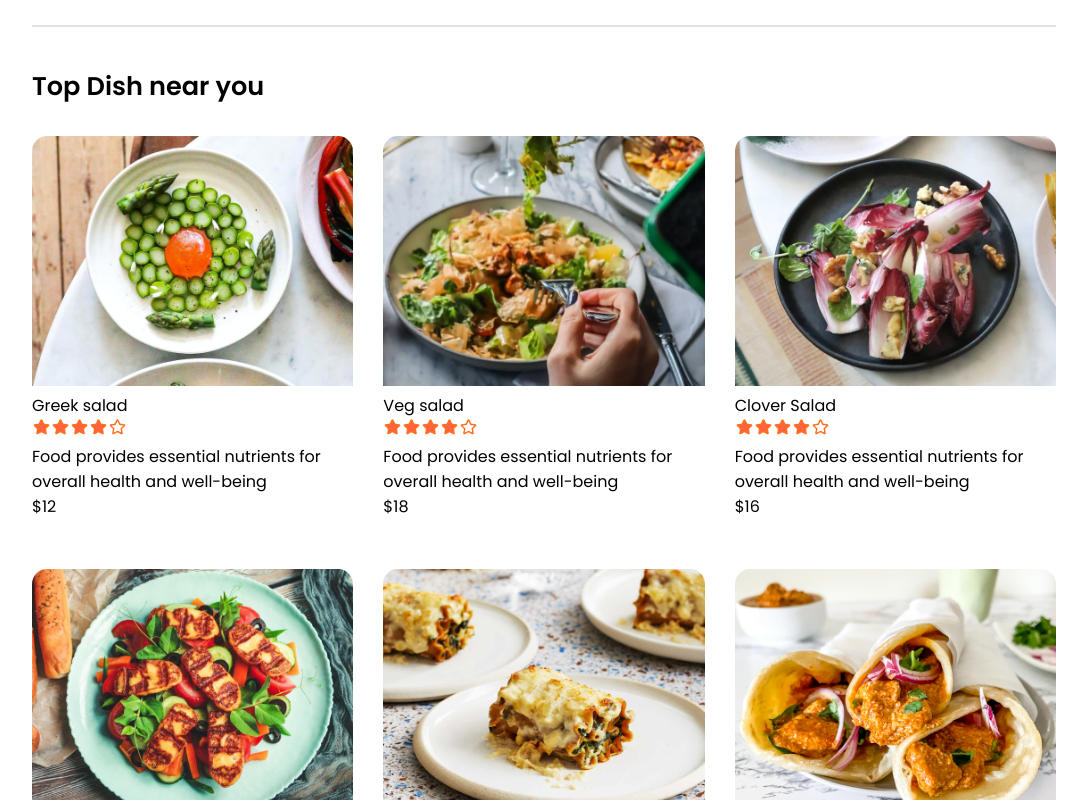
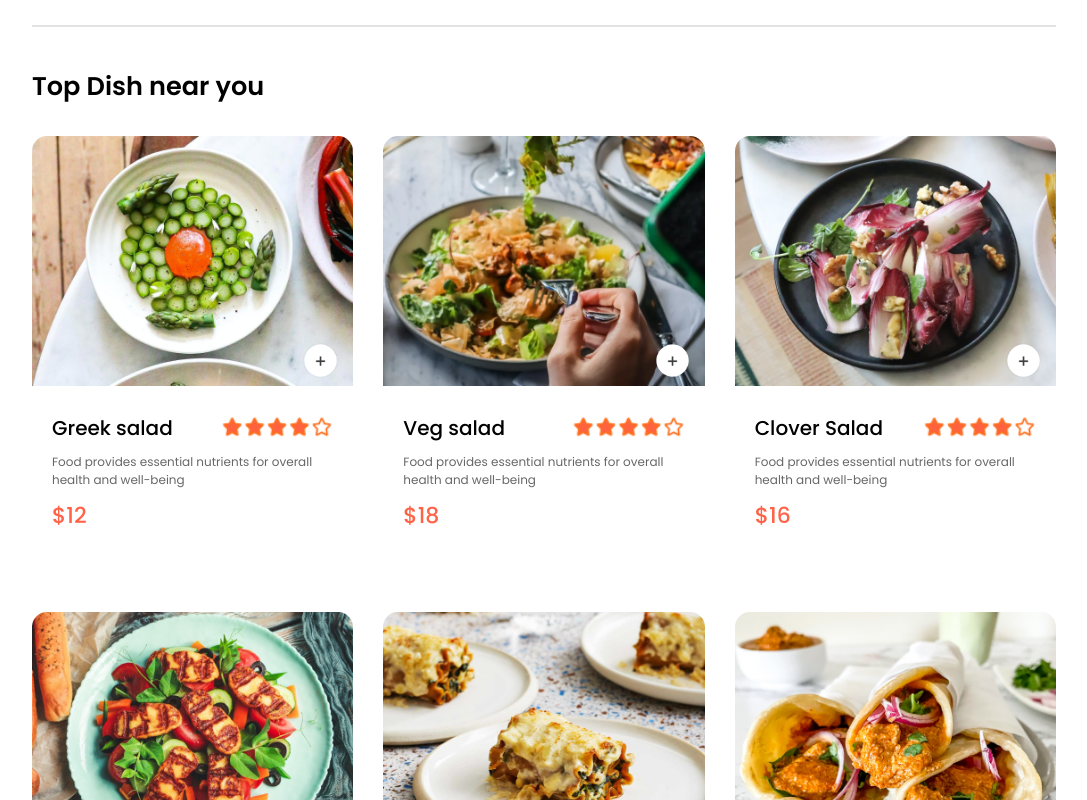
Before and after one commit to Robeeen/Food_delivery_Apps, a React (Vite) app: page / in a window 1280 px wide. Shown: the part 900-1700 px from the top of the page, without its empty margins (96-1183 px from the left). Built offline with nearby package versions, Linux system fonts and the light colour scheme.

Commit message:
fooditems

```diff
--- a/src/components/FoodItems/FoodItems.css
+++ b/src/components/FoodItems/FoodItems.css
@@ -11,17 +11,58 @@
     border-radius: 15px 15px 0px 0px;
 }
 .food-item-info{
-
+    padding: 20px;
 }
 
 .food-item-name-rating{
+    display: flex;
+    justify-content: space-between;
+    align-items: center;
+    margin-bottom: 10px;
+}
 
+.food-item-name-rating p{
+    font-size: 20px;
+    font-weight: 500;
+}
+
+.food-item-name-rating img{
+    width: 40%;
 }
 
 .food-item-description{
-
+    color: #676767;
+    font-size: 12px;
 }
 
 .food-item-price{
+    color: tomato;
+    font-size: 22px;
+    font-weight: 500;
+    margin: 10px 0px;
+}
 
+.food-item-image-container {
+    position: relative;
 }
+
+.food-item-image-container .add {
+    width: 35px;
+    position: absolute;
+    bottom: 15px;
+    right: 15px;
+    cursor: pointer;
+    border-radius: 50%;
+}
+
+.food-item-counter{
+    position: absolute;
+    bottom: 15px;
+    right: 15px;
+    display: flex;
+    align-items: center;
+    gap: 10px;
+    padding: 6px;
+    border-radius: 50px;
+    background-color: white;
+}
--- a/src/components/FoodItems/FoodItems.jsx
+++ b/src/components/FoodItems/FoodItems.jsx
@@ -1,12 +1,24 @@
-import React from 'react'
+import React, { useState } from 'react'
 import './FoodItems.css'
 import { assets } from '../../assets/assets'
 
-export const FoodItems = ({id, name, description, price, image}) => {
+export const FoodItems = ({ id, name, description, price, image }) => {
+    const [itemCount, setItemCount] = useState(0);
+
     return (
         <div className='food-item'>
             <div className="food-item-image-container">
                 <img src={image} className='food-item-image' alt="" />
+                {
+                    !itemCount ?
+                        <img src={assets.add_icon_white} onClick={() => setItemCount(prev => prev + 1)} alt="" className='add' /> :
+                        <div className='food-item-counter'>
+                            <img src={assets.remove_icon_red} onClick={() => setItemCount(prev => prev -1)} alt="" className='green' />
+                            {itemCount}
+                            <img src={assets.add_icon_green} onClick={() => setItemCount(prev => prev + 1)} alt="" className='green' />
+                        </div>
+
+                }
             </div>
             <div className="food-item-info">
                 <div className="food-item-name-rating">
```
Lines whose indentation alone changed are shown as unchanged.
